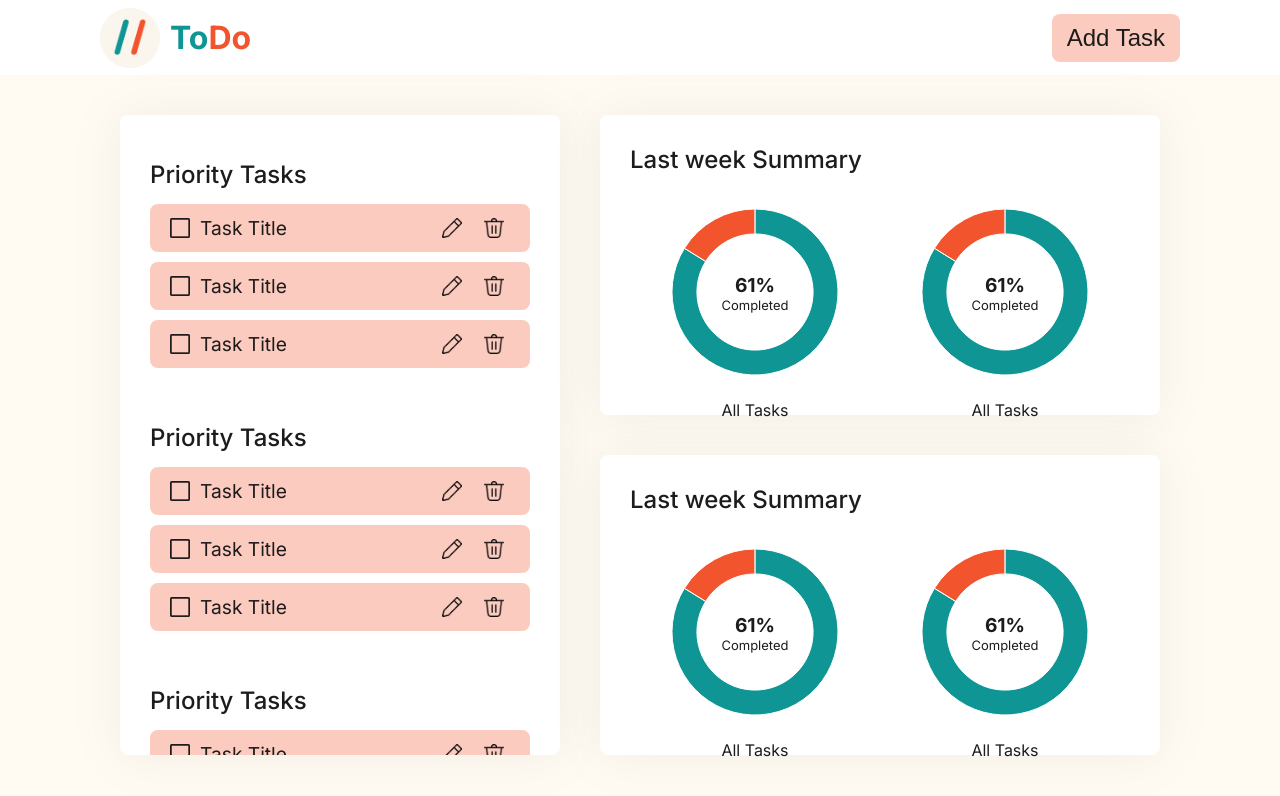
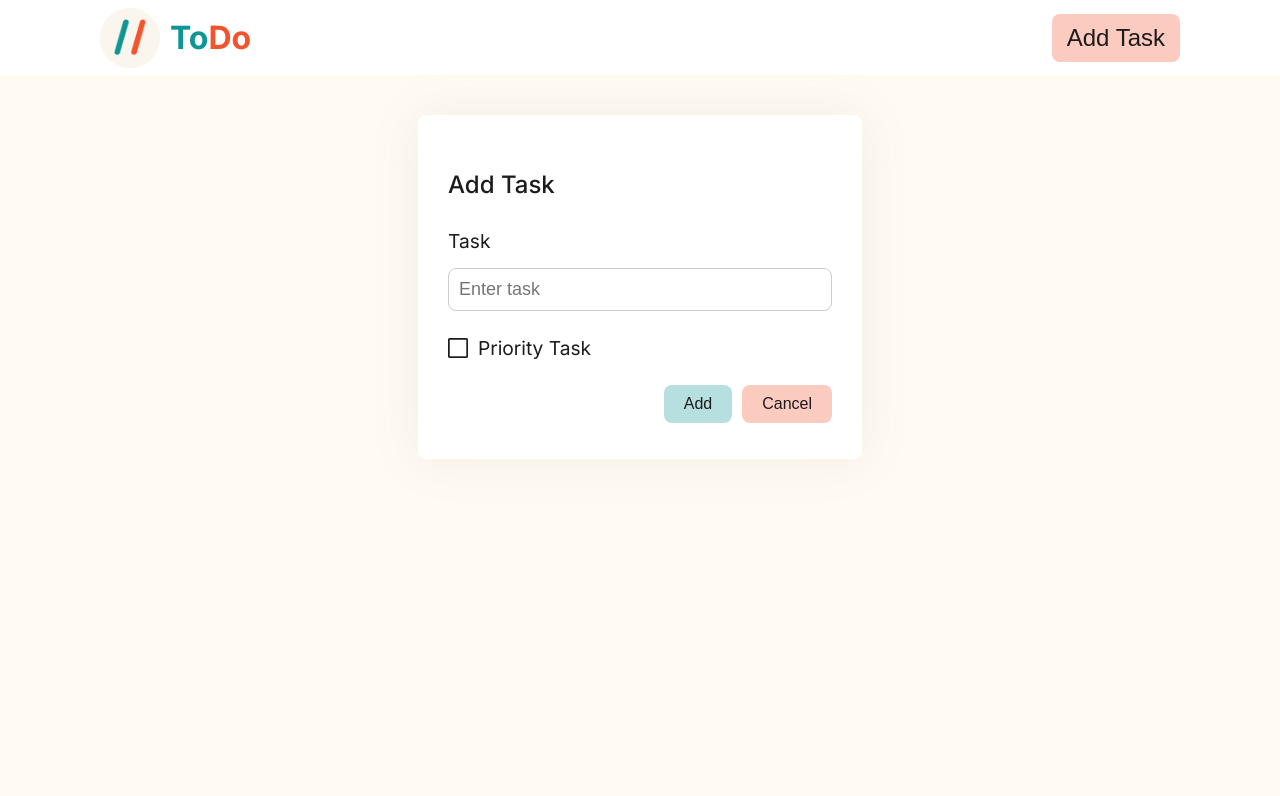
Before and after one commit to kd100100/neev-closure, a React app in the folder todo-appliccation/frontend/: page / in a window 1280 px wide. Shown: the top 796 px of the page. Built offline with nearby package versions, Linux system fonts and the light colour scheme.

Commit message:
[TODO - Frontend] Added Add and Edit component

```diff
--- a/todo-appliccation/frontend/src/App.js
+++ b/todo-appliccation/frontend/src/App.js
@@ -1,13 +1,15 @@
 import React from "react";
 import "./assets/css/App.css";
 import Header from "./components/Header";
+import AddEdit from "./views/AddEdit";
 import Home from "./views/Home";
 
 const App = () => {
     return (
         <div className="app">
             <Header />
-			<Home />
+			{/* <Home /> */}
+            <AddEdit />
         </div>
     );
 };
--- /dev/null
+++ b/todo-appliccation/frontend/src/assets/css/Add.css
@@ -0,0 +1,67 @@
+.add {
+    background-color: #FFFFFF;
+    box-shadow: 0px 0px 50px rgba(115, 115, 115, 0.1);
+    width: 30%;
+    margin: 40px auto;
+    padding: 20px 30px;
+    border-radius: 8px;
+}
+
+.add__title {
+    font-size: x-large;
+    font-weight: 500;
+    margin: 0;
+    margin-bottom: 15px;
+    padding-top: 35px;
+}
+
+.add__form {
+    margin-top: 30px;
+}
+.add__form-group:first-child {
+    display: flex;
+    flex-direction: column;
+}
+.add__form-group:last-child {
+    display: flex;
+    align-items: center;
+}
+.add__form-group {
+    margin-bottom: 25px;
+}
+.add__form-label {
+    font-size: larger;
+    margin: 0;
+    margin-bottom: 15px;
+}
+.add__form-input {
+    width: 100%;
+    border-radius: 8px;
+    border: 1px solid #CCCCCC;
+    padding: 10px;
+    font-size: large;
+}
+.add__form-checkbox {
+    width: 20px;
+    margin-right: 10px;
+    margin-bottom: -3px;
+}
+.add__buttons {
+    display: flex;
+    align-items: center;
+    justify-content: flex-end;
+    margin-top: 20px;
+}
+.add__button {
+    border: 0;
+    background: rgba(242, 84, 45, 0.3);
+    padding: 10px 20px;
+    border-radius: 8px;
+    font-size: medium;
+    margin-left: 10px;
+    cursor: pointer;
+    color: #1D1B1B;
+}
+.add__button:first-child {
+    background: rgba(14, 149, 148, 0.3)
+}
--- /dev/null
+++ b/todo-appliccation/frontend/src/views/AddEdit/index.jsx
@@ -0,0 +1,44 @@
+import React from "react";
+import "../../assets/css/Add.css";
+import Checked from "../../assets/images/checked.png";
+import Unchecked from "../../assets/images/unchecked.png";
+
+const AddEdit = () => {
+    return (
+        <div className="add">
+            <h2 className="add__title">Add Task</h2>
+
+            <form className="add__form">
+                <div className="add__form-group">
+                    <label htmlFor="task" className="add__form-label">
+                        Task
+                    </label>
+                    <input
+                        type="text"
+                        className="add__form-input"
+                        id="task"
+                        placeholder="Enter task"
+                    />
+                </div>
+                <div className="add__form-group">
+                    <label htmlFor="task" className="add__form-label">
+                        <img
+                            src={Unchecked}
+                            alt="unchecked"
+                            className="add__form-checkbox"
+                        />
+                        <span className="add__form-checkbox-text">
+                            Priority Task
+                        </span>
+                    </label>
+                </div>
+                <div className="add__buttons">
+                    <button className="add__button">Add</button>
+                    <button className="add__button">Cancel</button>
+                </div>
+            </form>
+        </div>
+    );
+};
+
+export default AddEdit;
```
